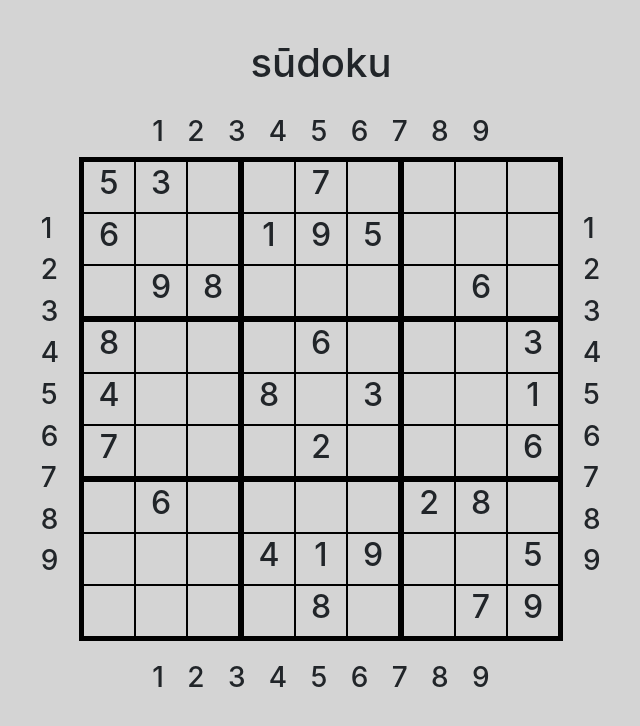
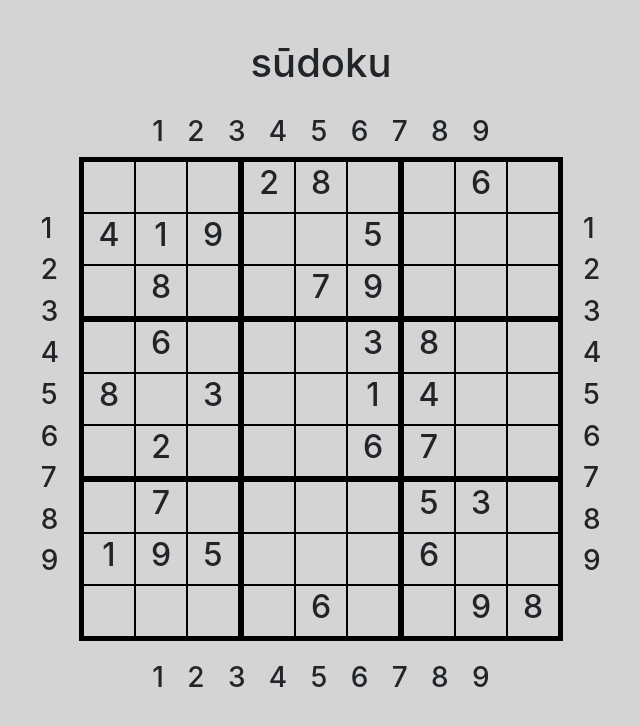
Before and after one commit to jan25/sandbox-2020, a React (Create React App) app in the folder sudoku/sudoku/: page / in a window 1280 px wide. Shown: the top 726 px of the page, without its empty margins (319-959 px from the left). Built offline with nearby package versions, Linux system fonts and the light colour scheme.

Commit message:
shuffle rows and cols

```diff
--- a/sudoku/sudoku/src/App.js
+++ b/sudoku/sudoku/src/App.js
@@ -34,9 +34,7 @@ class App extends Component {
   }
 
   render() {
-    console.log("App", this.state.board);
     const finished = this.isGameFinished();
-    // let finished = true;
     return (
       <React.Fragment>
         <div className="app">
--- a/sudoku/sudoku/src/components/Generator.js
+++ b/sudoku/sudoku/src/components/Generator.js
@@ -1,11 +1,9 @@
+import _ from "lodash";
+
 // const SIZE = 9;
 
-export default class Generator {
-  generate() {
-    // TODO Implement generation algorithm
-
 // Grabbed from https://en.wikipedia.org/wiki/Sudoku
-    return [
+const SAMPLE = [
   [5, 3, 0, 0, 7, 0, 0, 0, 0],
   [6, 0, 0, 1, 9, 5, 0, 0, 0],
   [0, 9, 8, 0, 0, 0, 0, 6, 0],
@@ -16,9 +14,40 @@ export default class Generator {
   [0, 0, 0, 4, 1, 9, 0, 0, 5],
   [0, 0, 0, 0, 8, 0, 0, 7, 9],
 ];
+
+export default class Generator {
+  generate() {
+    let board = this._generate();
+    board = this.shuffleCols(board);
+    board = this.shuffleRows(board);
+    return board;
   }
 
-  shuffleRows() {}
+  shuffleRows(board) {
+    let rows = _.shuffle(_.range(3));
+    let newBoard = [];
+    for (let i of rows) {
+      let row = _.slice(board, i * 3, i * 3 + 3);
+      newBoard.push(...row);
+    }
+    return newBoard;
+  }
 
-  shuffleCols() {}
+  shuffleCols(board) {
+    let cols = _.shuffle(_.range(3));
+    let newBoard = _.range(9).map(() => []);
+    for (let i of cols) {
+      _.range(3).forEach((j) => {
+        _.range(9).forEach((k) => {
+          newBoard[k].push(board[k][i * 3 + j]);
+        });
+      });
     }
+    return newBoard;
+  }
+
+  _generate() {
+    // TODO actually generate with algorithm
+    return _.cloneDeep(SAMPLE);
+  }
+}
```
Also changed, not shown: 1 other file (tests, documents, lock files or other folders). Lines whose indentation alone changed are shown as unchanged.
